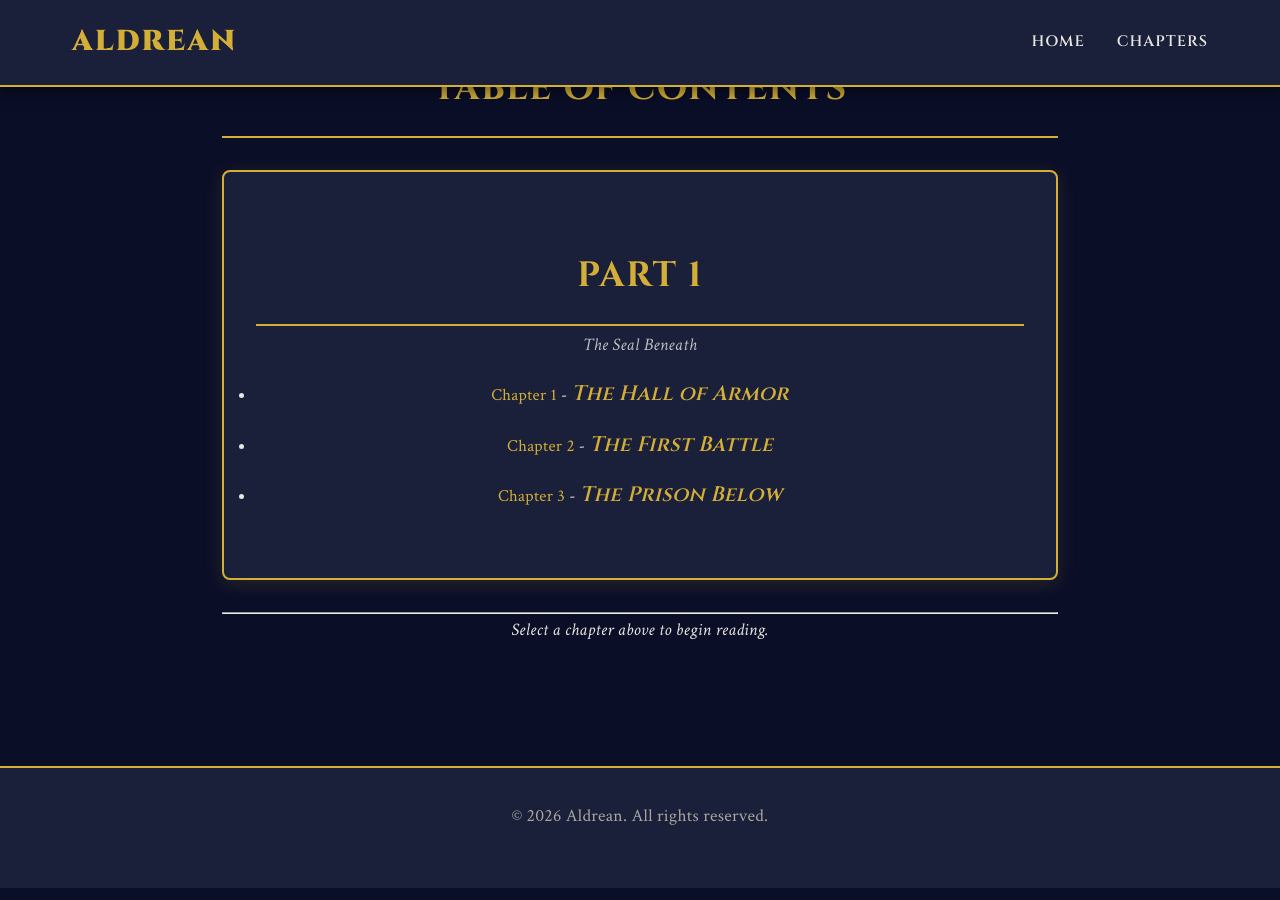
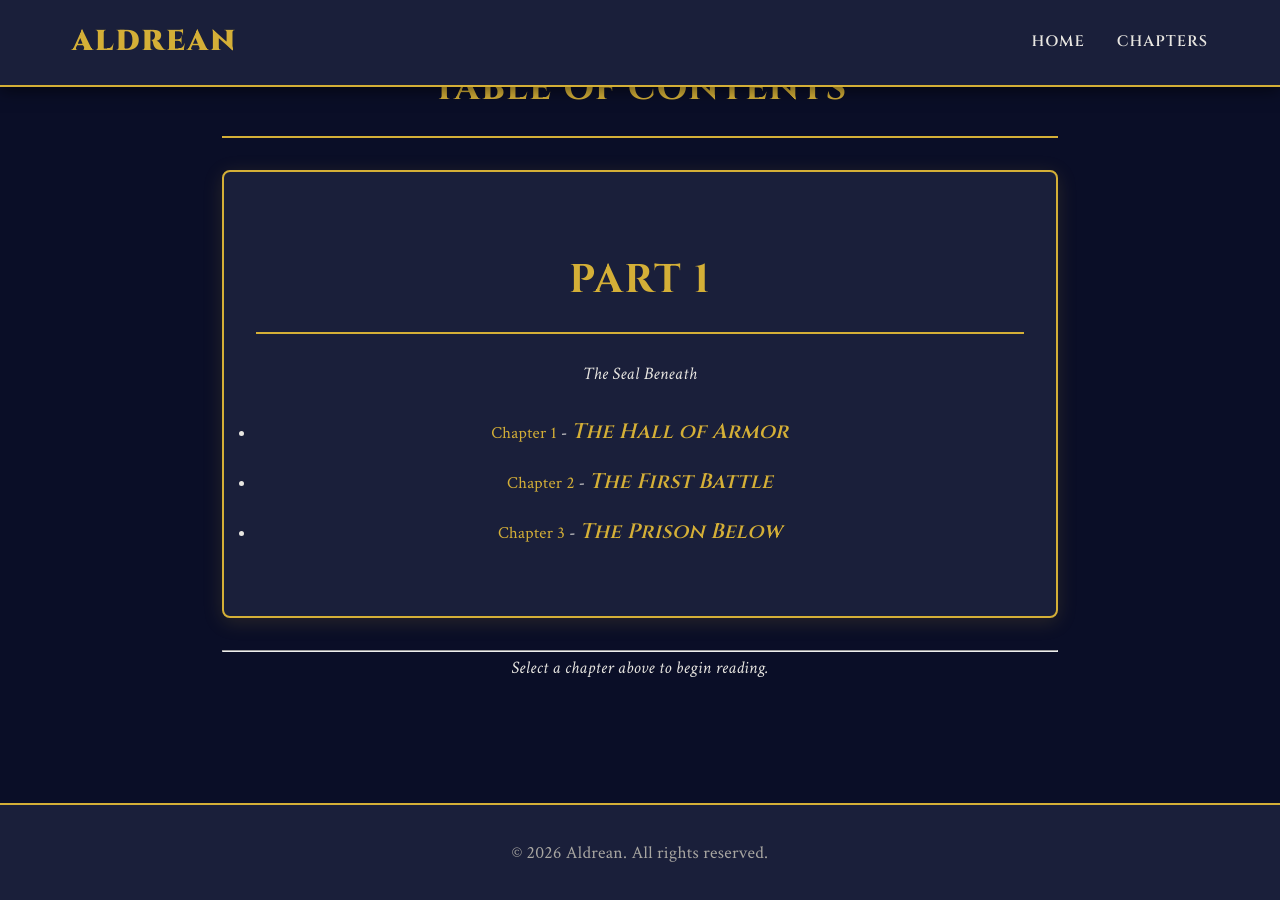
Before and after one commit to Nitro-Supreme/Aldrean, a Jekyll site: the page built from index.md, in a window 1280 px wide and 900 px high, scrolled down 260 px. Built offline with Jekyll 4.4.1, drawn with Linux system fonts in a browser that asks for light colours.

Commit message:
Update style.css

```diff
--- a/assets/css/style.css
+++ b/assets/css/style.css
@@ -192,14 +192,17 @@ a:hover {
 
 .part-heading {
     margin-top: 2.5rem;
-    margin-bottom: 0.2rem;
+    margin-bottom: 1.5rem;
+    text-align: center;
+    color: #d4af37;
+    font-family: 'Cinzel', serif;
+    font-size: 2.5rem;
+    font-weight: 700;
 }
 
-.part-subtitle {
-    margin-top: 0;
-    margin-bottom: 1rem;
+.part-heading em {
     font-style: italic;
-    opacity: 0.8;
+    font-weight: 400;
 }
 
 .chapter-list {
```
